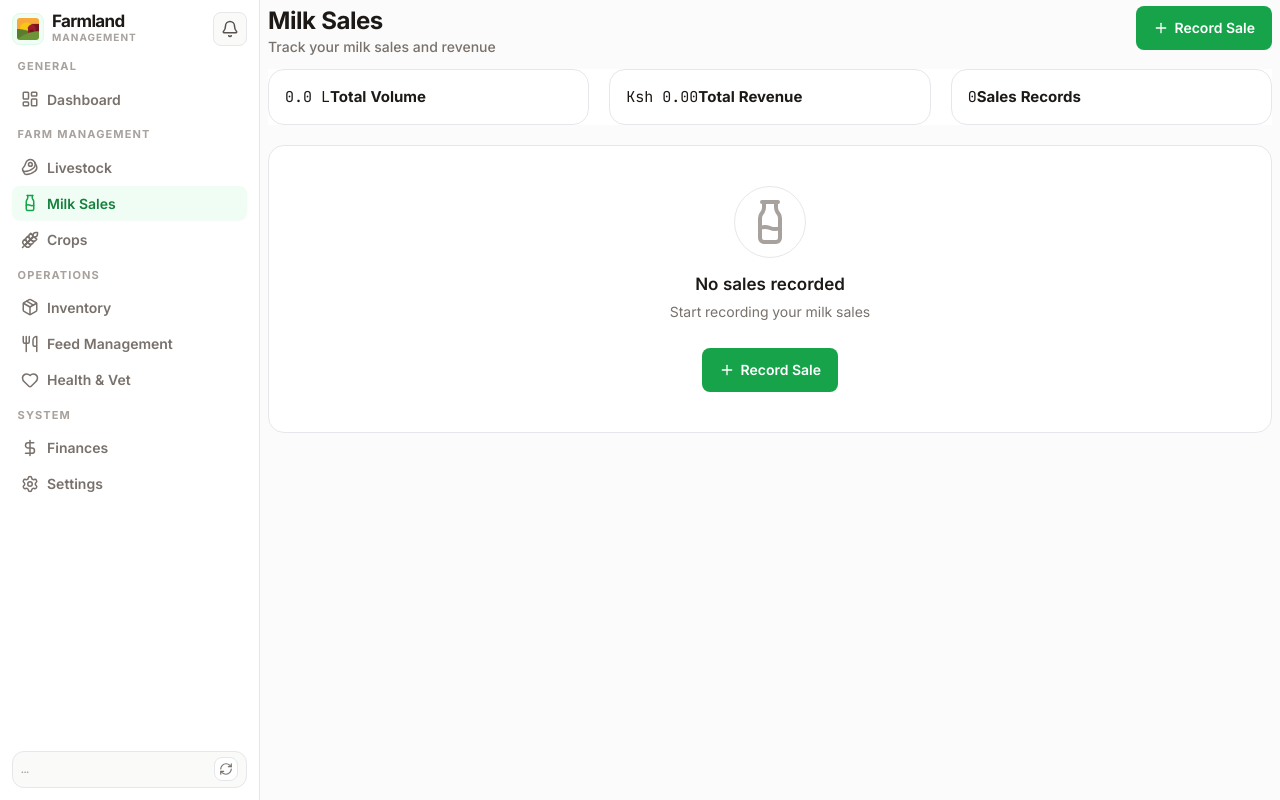
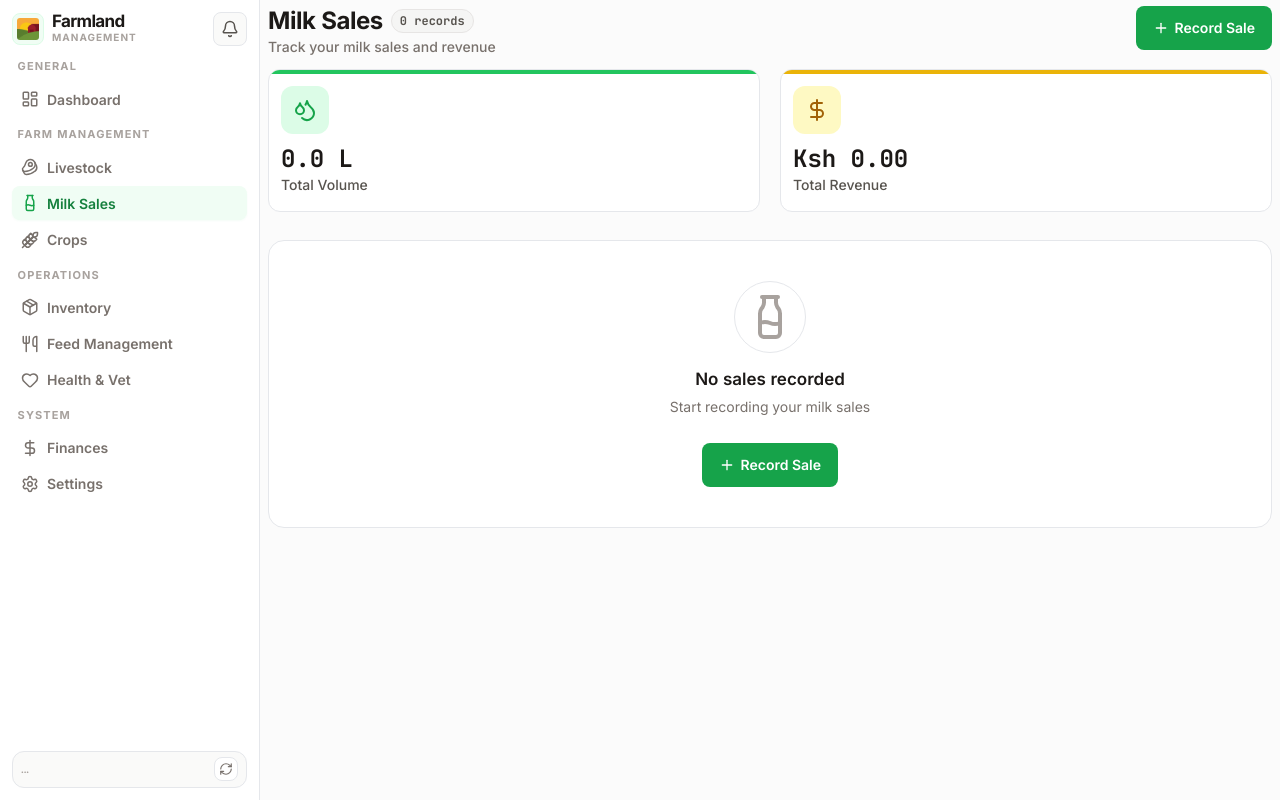
Before and after one commit to danielkosgei/farmland, a React (Vite) app in the folder frontend/: page /milk-sales in a window 1280 px wide. Built offline with nearby package versions, Linux system fonts and the light colour scheme.

Commit message:
feat: Implement a global CSS design system and add the Milk Sales page.

```diff
--- a/frontend/src/index.css
+++ b/frontend/src/index.css
@@ -465,6 +465,52 @@ a:hover {
   color: var(--color-neutral-500);
 }
 
+/* Stats Grids */
+.stats-grid {
+  display: grid;
+  gap: var(--space-6);
+  margin-bottom: var(--space-8);
+  width: 100%;
+}
+
+.stats-grid--two {
+  grid-template-columns: repeat(2, 1fr);
+}
+
+.stats-grid--three {
+  grid-template-columns: repeat(3, 1fr);
+}
+
+.stats-grid--four {
+  grid-template-columns: repeat(4, 1fr);
+}
+
+/* Badges & Tags */
+.count-badge {
+  display: inline-flex;
+  align-items: center;
+  padding: 2px 8px;
+  background: var(--color-primary-100);
+  color: var(--color-primary-700);
+  border-radius: var(--radius-full);
+  font-size: var(--font-size-xs);
+  font-weight: var(--font-weight-bold);
+  font-family: var(--font-family-mono);
+  border: 1px solid var(--color-primary-200);
+}
+
+.count-badge--neutral {
+  background: var(--color-neutral-100);
+  color: var(--color-neutral-600);
+  border-color: var(--color-neutral-200);
+}
+
+.count-badge--secondary {
+  background: var(--color-secondary-100);
+  color: var(--color-secondary-800);
+  border-color: var(--color-secondary-200);
+}
+
 /* Animations */
 @keyframes fadeIn {
   from {
--- a/frontend/src/pages/MilkSales.jsx
+++ b/frontend/src/pages/MilkSales.jsx
@@ -1,8 +1,9 @@
 import React, { useState, useEffect } from 'react';
-import { Plus, Search, Edit2, Trash2, CheckCircle, Milk } from 'lucide-react';
+import { Plus, Search, Edit2, Trash2, CheckCircle, Milk, Droplets, DollarSign, ClipboardList } from 'lucide-react';
 import { Pagination } from '../components/ui/Pagination';
 import { Button } from '../components/ui/Button';
 import { Card } from '../components/ui/Card';
+import { StatCard } from '../components/ui/StatCard';
 import { Modal } from '../components/ui/Modal';
 import { FormGroup, FormRow, Label, Input, Textarea, Checkbox } from '../components/ui/Form';
 import { Table, TableHeader, TableBody, TableRow, TableHead, TableCell } from '../components/ui/Table';
@@ -84,33 +85,28 @@ export function MilkSales() {
         <div className="milk-sales-page">
             <header className="page-header">
                 <div className="page-header-content">
-                    <h1>Milk Sales</h1>
+                    <div className="flex items-center gap-3">
+                        <h1>Milk Sales</h1>
+                        <span className="count-badge count-badge--neutral">{sales.length} records</span>
+                    </div>
                     <p>Track your milk sales and revenue</p>
                 </div>
                 <Button icon={Plus} onClick={() => { resetForm(); setEditingSale(null); setShowModal(true); }}>Record Sale</Button>
             </header>
 
-            <div className="livestock-toolbar" style={{ border: 'none', marginBottom: 'var(--space-6)', padding: 0 }}>
-                <div style={{ display: 'grid', gridTemplateColumns: 'repeat(3, 1fr)', gap: 'var(--space-6)', width: '100%' }}>
-                    <Card className="stat-card" style={{ padding: 'var(--space-6)' }}>
-                        <div className="stat-content">
-                            <span className="stat-value font-mono">{totalLiters.toFixed(1)} L</span>
-                            <span className="stat-label uppercase tracking-wider text-[10px] font-bold text-neutral-400">Total Volume</span>
-                        </div>
-                    </Card>
-                    <Card className="stat-card" style={{ padding: 'var(--space-6)' }}>
-                        <div className="stat-content">
-                            <span className="stat-value font-mono text-primary-600">{formatCurrency(totalRevenue)}</span>
-                            <span className="stat-label uppercase tracking-wider text-[10px] font-bold text-neutral-400">Total Revenue</span>
-                        </div>
-                    </Card>
-                    <Card className="stat-card" style={{ padding: 'var(--space-6)' }}>
-                        <div className="stat-content">
-                            <span className="stat-value font-mono">{sales.length}</span>
-                            <span className="stat-label uppercase tracking-wider text-[10px] font-bold text-neutral-400">Sales Records</span>
-                        </div>
-                    </Card>
-                </div>
+            <div className="stats-grid stats-grid--two">
+                <StatCard
+                    title="Total Volume"
+                    value={`${totalLiters.toFixed(1)} L`}
+                    icon={Droplets}
+                    color="primary"
+                />
+                <StatCard
+                    title="Total Revenue"
+                    value={formatCurrency(totalRevenue)}
+                    icon={DollarSign}
+                    color="secondary"
+                />
             </div>
 
             <Card padding="none">
```
